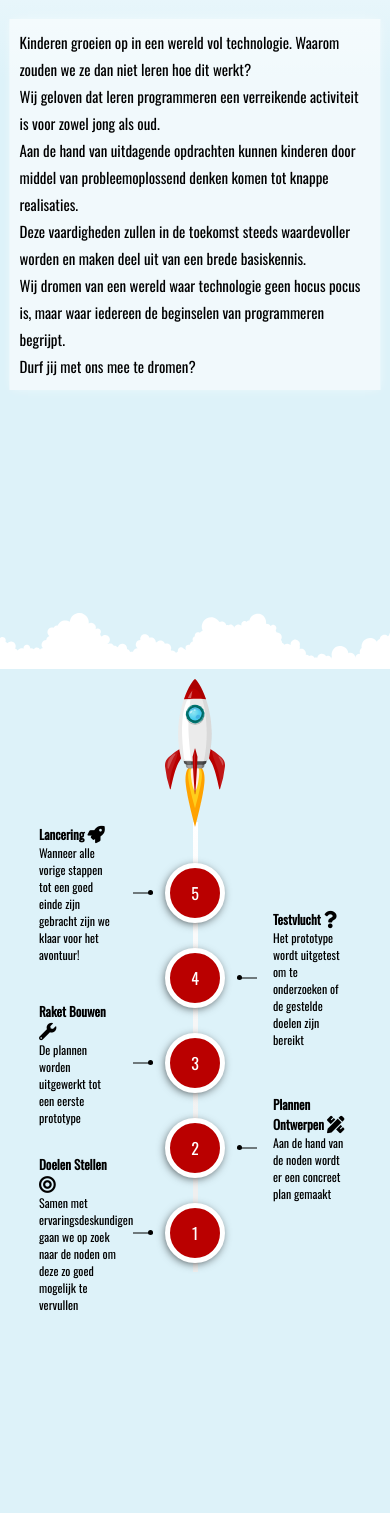
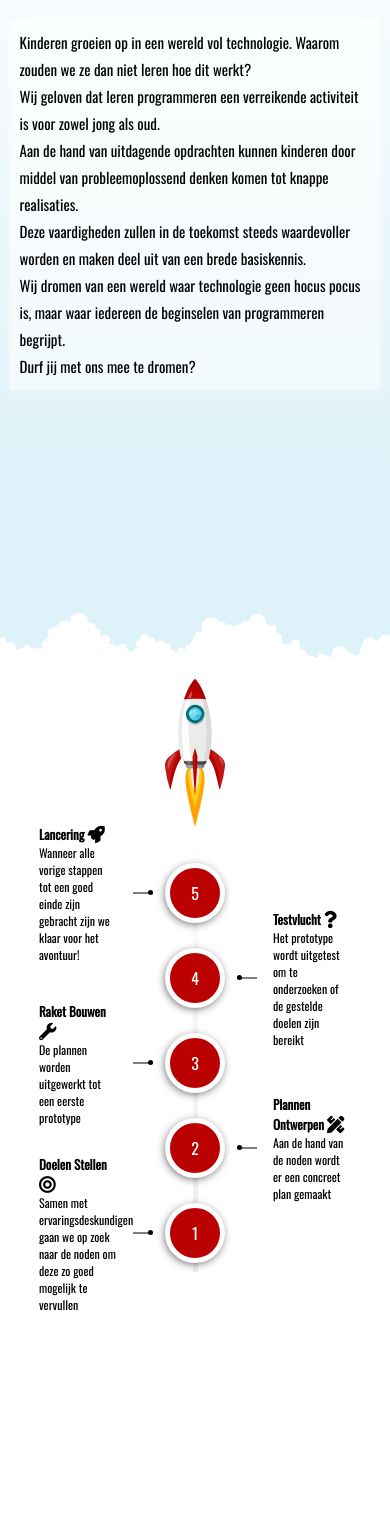
Before and after one commit to EloyB/Progralleren, a plain HTML site: page index.html in a window 390 px wide. Shown: the part 175-1688 px from the top of the page. Drawn offline with nearby package versions, Linux system fonts and the light colour scheme.

Commit message:
Background mobiele schermen .right wit

```diff
--- a/style/style.css
+++ b/style/style.css
@@ -6,7 +6,7 @@
 body {
     font-family: "Oswald", sans-serif;
     height: 100vh;
-  background-image: linear-gradient(white, #ddf2f9 30%);
+    background-image: linear-gradient(white, #ddf2f9 80%);
 }
 
 #wolken {
@@ -23,7 +23,7 @@ body {
     box-shadow: 0px 0px 10px -2px rgba(0, 0, 0, 0.6);
 }
 
-.navbar img{
+.navbar img {
     width: 120px;
     position: relative;
     top: 50%;
@@ -229,7 +229,7 @@ body {
         width: 100%;
     }
 
-  .left{
+    .left {
         display: inline-block;
     }
 
@@ -240,7 +240,7 @@ body {
     }
 
     .right {
-    background-color: #ddf2f9;
+        background-color: white;
         height: 100vh;
     }
 
```
Lines whose indentation alone changed are shown as unchanged.
